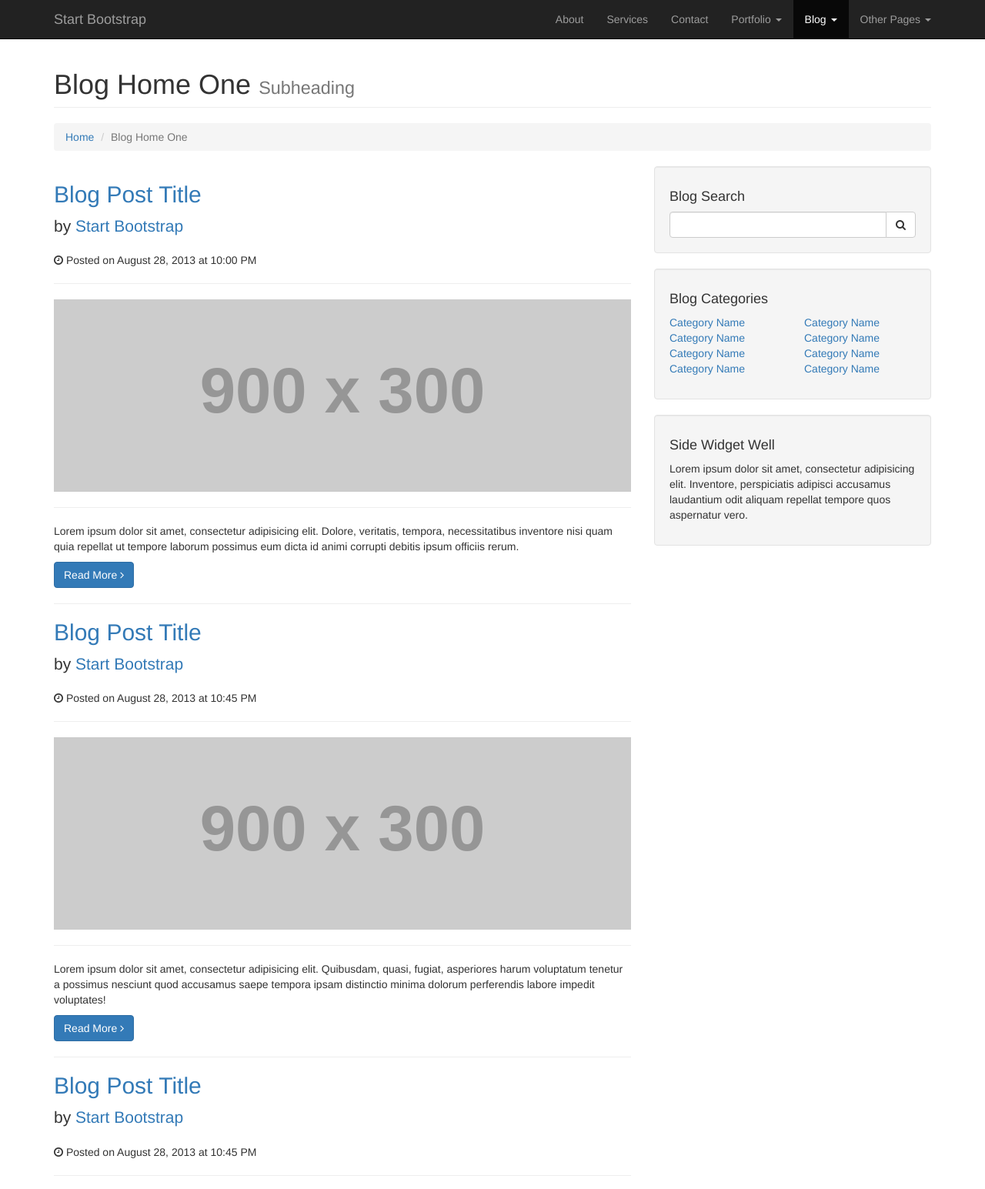
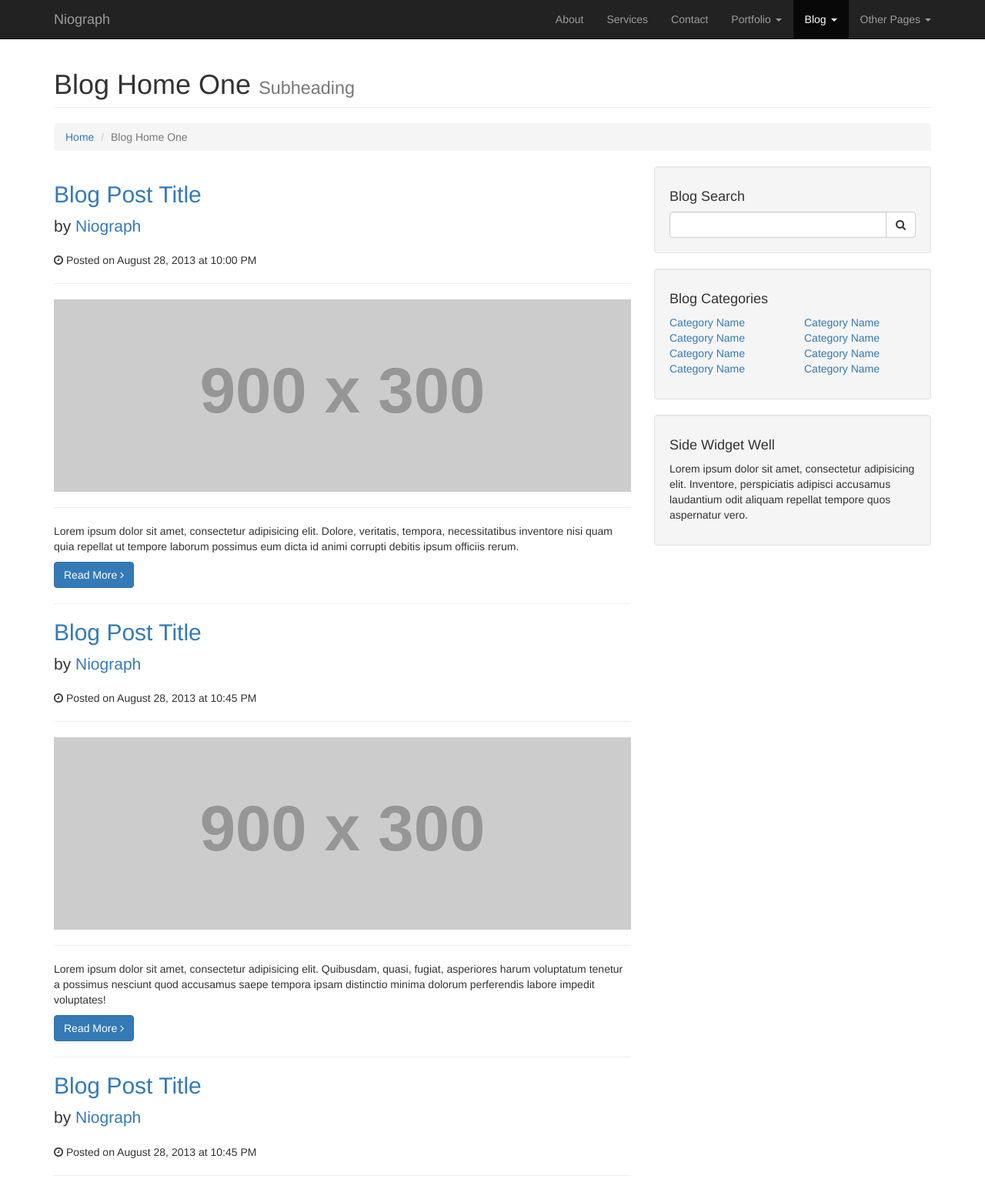
Before and after one commit to puneetcse09/website, a plain HTML site: page new_website/startbootstrap-modern-business-gh-pages/blog-home-1.html in a window 1280 px wide. Shown: the top 1545 px of the page at 77% size. Drawn offline with Linux system fonts and the light colour scheme; placeholder pictures from the web are drawn by us.

Commit message:
Changed to Niograph from Start Bootstrap

```diff
--- a/new_website/startbootstrap-modern-business-gh-pages/blog-home-1.html
+++ b/new_website/startbootstrap-modern-business-gh-pages/blog-home-1.html
@@ -42,7 +42,7 @@
                     <span class="icon-bar"></span>
                     <span class="icon-bar"></span>
                 </button>
-                <a class="navbar-brand" href="index.html">Start Bootstrap</a>
+                <a class="navbar-brand" href="index.html">Niograph</a>
             </div>
             <!-- Collect the nav links, forms, and other content for toggling -->
             <div class="collapse navbar-collapse" id="bs-example-navbar-collapse-1">
@@ -145,7 +145,7 @@
                     <a href="#">Blog Post Title</a>
                 </h2>
                 <p class="lead">
-                    by <a href="index.php">Start Bootstrap</a>
+                    by <a href="index.php">Niograph</a>
                 </p>
                 <p><i class="fa fa-clock-o"></i> Posted on August 28, 2013 at 10:00 PM</p>
                 <hr>
@@ -163,7 +163,7 @@
                     <a href="#">Blog Post Title</a>
                 </h2>
                 <p class="lead">
-                    by <a href="index.php">Start Bootstrap</a>
+                    by <a href="index.php">Niograph</a>
                 </p>
                 <p><i class="fa fa-clock-o"></i> Posted on August 28, 2013 at 10:45 PM</p>
                 <hr>
@@ -181,7 +181,7 @@
                     <a href="#">Blog Post Title</a>
                 </h2>
                 <p class="lead">
-                    by <a href="index.php">Start Bootstrap</a>
+                    by <a href="index.php">Niograph</a>
                 </p>
                 <p><i class="fa fa-clock-o"></i> Posted on August 28, 2013 at 10:45 PM</p>
                 <hr>
```
Also changed, not shown: new_website/startbootstrap-modern-business-gh-pages/404.html (+1 -1 lines), new_website/startbootstrap-modern-business-gh-pages/blog-home-2.html (+4 -4 lines), new_website/startbootstrap-modern-business-gh-pages/blog-post.html (+2 -2 lines), new_website/startbootstrap-modern-business-gh-pages/contact.html (+1 -1 lines), new_website/startbootstrap-modern-business-gh-pages/faq.html (+1 -1 lines), new_website/startbootstrap-modern-business-gh-pages/full-width.html (+1 -1 lines), new_website/startbootstrap-modern-business-gh-pages/portfolio-1-col.html (+1 -1 lines), new_website/startbootstrap-modern-business-gh-pages/portfolio-2-col.html (+1 -1 lines), new_website/startbootstrap-modern-business-gh-pages/portfolio-3-col.html (+1 -1 lines), new_website/startbootstrap-modern-business-gh-pages/portfolio-4-col.html (+1 -1 lines), new_website/startbootstrap-modern-business-gh-pages/portfolio-item.html (+1 -1 lines), new_website/startbootstrap-modern-business-gh-pages/pricing.html (+1 -1 lines), new_website/startbootstrap-modern-business-gh-pages/services.html (+1 -1 lines), new_website/startbootstrap-modern-business-gh-pages/sidebar.html (+1 -1 lines).
